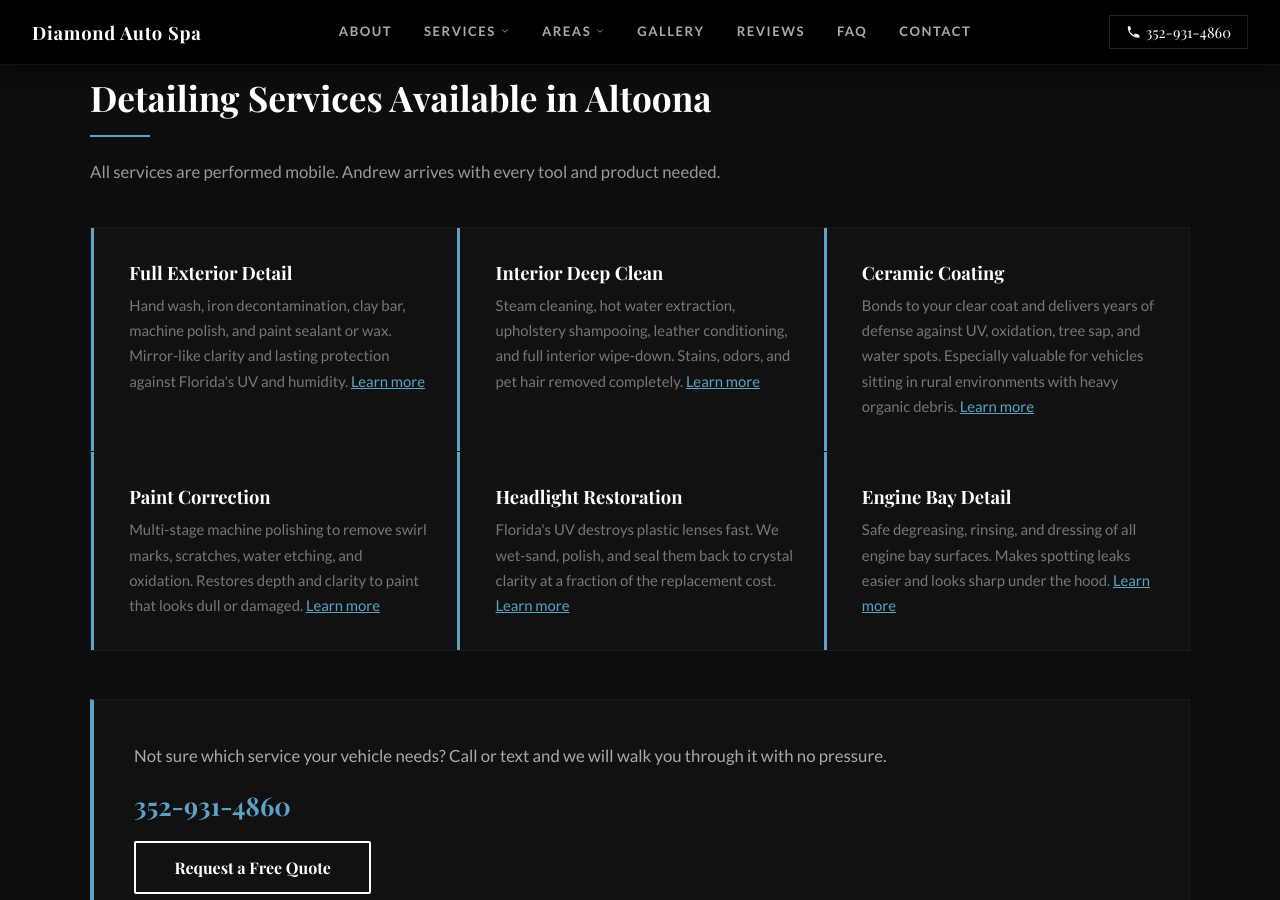
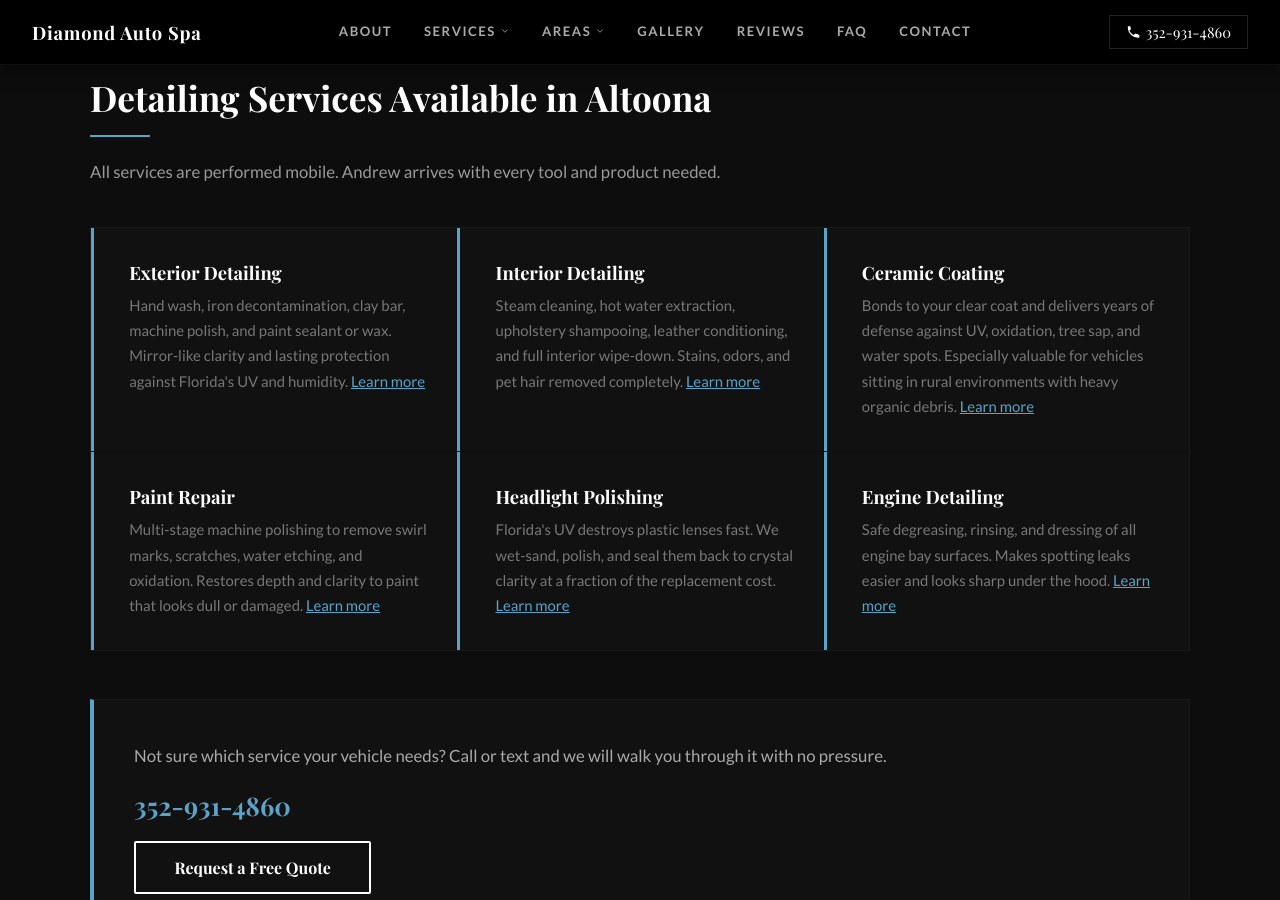
Before and after one commit to JamesBrownR/Diamond-Auto-Spa-Detailing, a Jekyll site: the page built from service-area/altoona-fl/index.html, in a window 1280 px wide and 900 px high, scrolled down 1547 px. Built offline with Jekyll 4.4.1, drawn with Linux system fonts in a browser that asks for light colours; some web fonts are replaced.

Commit message:
Update index.html

```diff
--- a/service-area/altoona-fl/index.html
+++ b/service-area/altoona-fl/index.html
@@ -136,11 +136,11 @@
         <p>All services are performed mobile. Andrew arrives with every tool and product needed.</p>
         <div class="services-grid-area">
             <div class="service-card-area">
-                <h3><a href="/service-area/altoona-fl/exterior-detailing/" style="color:#fff;text-decoration:none;">Full Exterior Detail</a></h3>
+                <h3><a href="/service-area/altoona-fl/exterior-detailing/" style="color:#fff;text-decoration:none;">Exterior Detailing</a></h3>
                 <p>Hand wash, iron decontamination, clay bar, machine polish, and paint sealant or wax. Mirror-like clarity and lasting protection against Florida's UV and humidity. <a href="/service-area/altoona-fl/exterior-detailing/" style="color:#5BA3C7;">Learn more</a></p>
             </div>
             <div class="service-card-area">
-                <h3><a href="/service-area/altoona-fl/interior-detailing/" style="color:#fff;text-decoration:none;">Interior Deep Clean</a></h3>
+                <h3><a href="/service-area/altoona-fl/interior-detailing/" style="color:#fff;text-decoration:none;">Interior Detailing</a></h3>
                 <p>Steam cleaning, hot water extraction, upholstery shampooing, leather conditioning, and full interior wipe-down. Stains, odors, and pet hair removed completely. <a href="/service-area/altoona-fl/interior-detailing/" style="color:#5BA3C7;">Learn more</a></p>
             </div>
             <div class="service-card-area">
@@ -148,15 +148,15 @@
                 <p>Bonds to your clear coat and delivers years of defense against UV, oxidation, tree sap, and water spots. Especially valuable for vehicles sitting in rural environments with heavy organic debris. <a href="/service-area/altoona-fl/ceramic-coating/" style="color:#5BA3C7;">Learn more</a></p>
             </div>
             <div class="service-card-area">
-                <h3><a href="/service-area/altoona-fl/paint-repair/" style="color:#fff;text-decoration:none;">Paint Correction</a></h3>
+                <h3><a href="/service-area/altoona-fl/paint-repair/" style="color:#fff;text-decoration:none;">Paint Repair</a></h3>
                 <p>Multi-stage machine polishing to remove swirl marks, scratches, water etching, and oxidation. Restores depth and clarity to paint that looks dull or damaged. <a href="/service-area/altoona-fl/paint-repair/" style="color:#5BA3C7;">Learn more</a></p>
             </div>
             <div class="service-card-area">
-                <h3><a href="/service-area/altoona-fl/headlight-polishing/" style="color:#fff;text-decoration:none;">Headlight Restoration</a></h3>
+                <h3><a href="/service-area/altoona-fl/headlight-polishing/" style="color:#fff;text-decoration:none;">Headlight Polishing</a></h3>
                 <p>Florida's UV destroys plastic lenses fast. We wet-sand, polish, and seal them back to crystal clarity at a fraction of the replacement cost. <a href="/service-area/altoona-fl/headlight-polishing/" style="color:#5BA3C7;">Learn more</a></p>
             </div>
             <div class="service-card-area">
-                <h3><a href="/service-area/altoona-fl/engine-detailing/" style="color:#fff;text-decoration:none;">Engine Bay Detail</a></h3>
+                <h3><a href="/service-area/altoona-fl/engine-detailing/" style="color:#fff;text-decoration:none;">Engine Detailing</a></h3>
                 <p>Safe degreasing, rinsing, and dressing of all engine bay surfaces. Makes spotting leaks easier and looks sharp under the hood. <a href="/service-area/altoona-fl/engine-detailing/" style="color:#5BA3C7;">Learn more</a></p>
             </div>
         </div>
```
